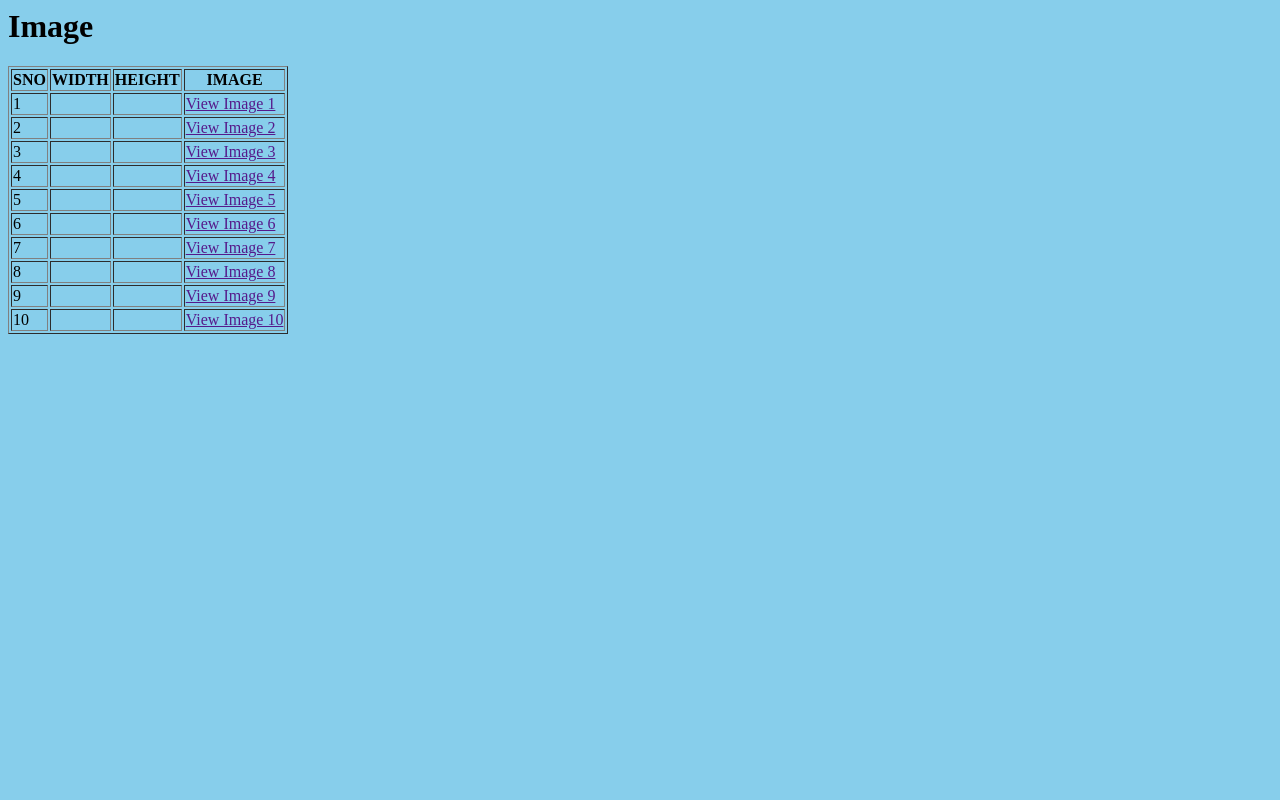
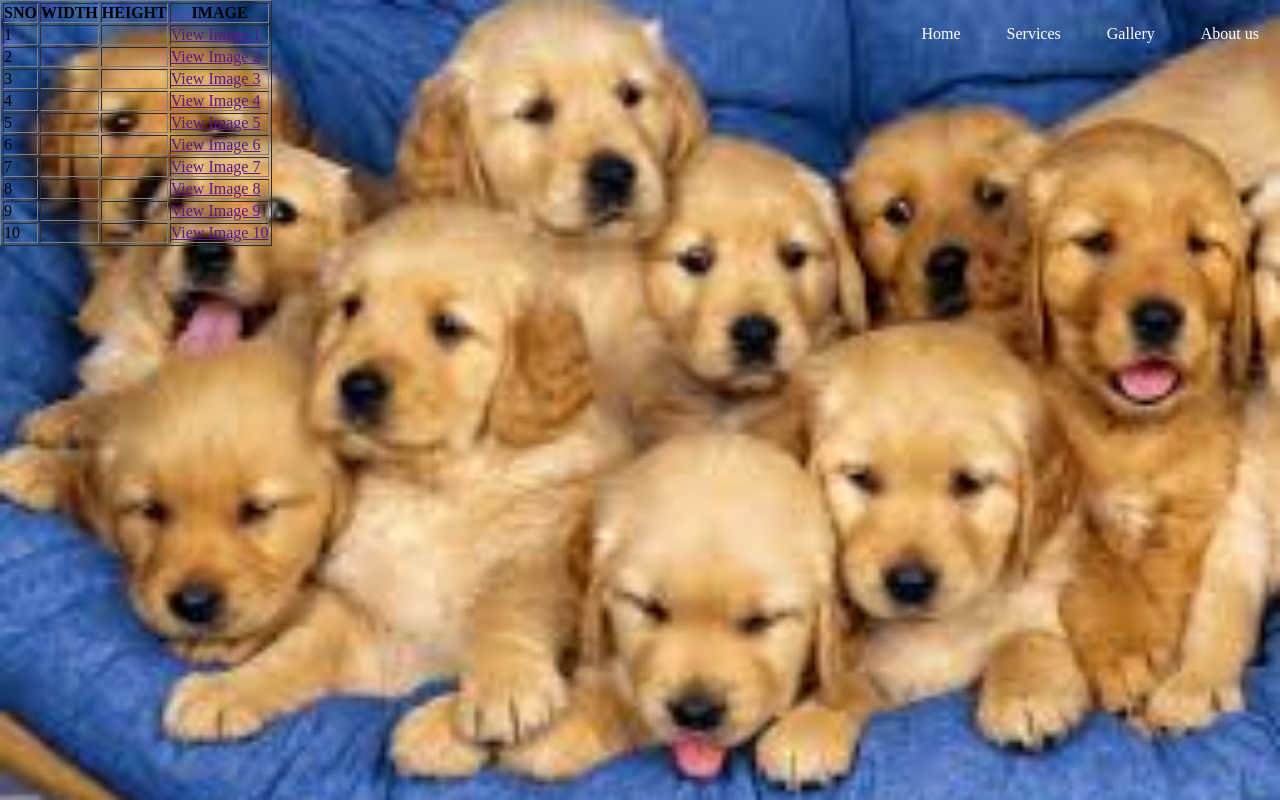
Before and after one commit to Dinesh160290/MY_AWS_WEBSITE, a PHP site: page /MY_AWS_WEBSITE/animals.php in a window 1280 px wide. Run offline with PHP 8.4, Linux system fonts and the light colour scheme; data that the repository does not hold is empty.

Commit message:
sec commit
Signed-off-by: Ashwanth B <17euec019@skcet.ac.in>

```diff
--- a/animals.php
+++ b/animals.php
@@ -1,3 +1,10 @@
+<!DOCTYPE html>
+<html>
+<head>
+	<title>DOGGY'S LAYOUT</title>
+	<link rel="stylesheet" type="text/css" href="css/style.css">
+</head>
+
 <?php
         ini_set('max_execution_time',0);
         $urls = array();
@@ -15,11 +22,18 @@
         }
 ?>
 
-<html>
-    <head></head>
-<body style="background:skyblue;">
-	<h1>Image</h1>
-        <table border="1px solid grey">
+<body>
+    <header>
+    	<div class="main">
+    		<ul>
+    			<li><a href="http://localhost/MY_AWS_WEBSITE/animals.php">Home</a></li>
+    			<li><a href="#">Services</a></li>
+    			<li><a href="#">Gallery</a></li>
+    			<li><a href="#">About us</a></li>
+    		</ul>
+    	</div>
+    	<div>
+    		<table border="1px solid grey">
 
              <tr>
                    <th>SNO</th>
@@ -38,6 +52,7 @@
             </tr>
              <?php  }  ?>
         </table>
+    	</div>
+    </header>
 </body>
-	<!-- <img src="<?php echo $url; ?>" width="<?php echo $width; ?>" height="<?php echo $height;  ?>"/> -->
 </html>
--- /dev/null
+++ b/css/style.css
@@ -0,0 +1,40 @@
+*{
+	margin:0;
+	padding: 0;
+	font-family: century Gothic;
+}
+header{
+	background-image: url(../dog2.jpg);
+	height: 100vh;
+	background-size: cover;
+	background-position: center;
+}
+ul{
+	float: right;
+	list-style-type: none;
+	margin-top: 25px;
+}
+ul li{
+	display: inline-block;
+}
+ul li a{
+	text-decoration: none;
+	color: #fff;
+	padding: 5px 20px;
+	border: 1px solid transparent;
+	transition: 0.6s ease;
+}
+ul li a:hover{
+	background-color:  #fff;
+	color: #000;
+}
+.title{
+	position: absolute;
+	top: 50%;
+	left: 50%;
+	transform: translate(-50%,-50%);
+}
+.title h1{
+	color: #000;
+	font-size: 70px;
+}
```
Also changed, not shown: index.html (added, +22 -0 lines), dog1.jpg (added), dog2.jpg (added), 1 other file.
